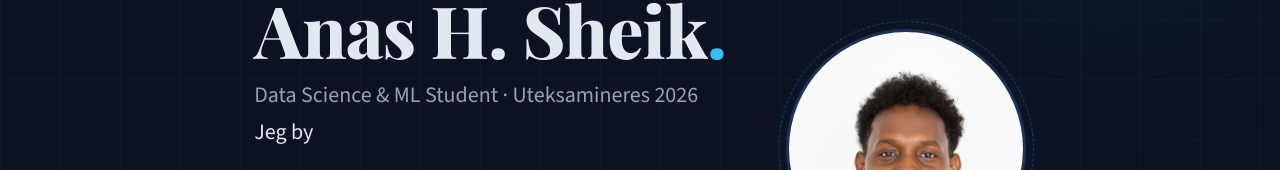
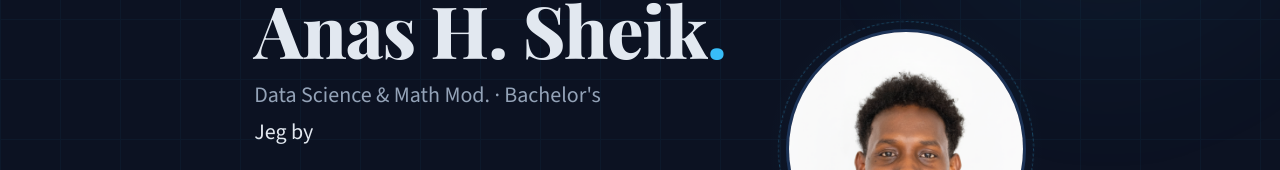
Before and after one commit to anashsheik/portfolio, a React (Vite) app: page / in a window 1280 px wide. Shown: the part 281-451 px from the top of the page. Built offline with nearby package versions, Linux system fonts and the light colour scheme.

Commit message:
Oppdatering

```diff
--- a/src/App.jsx
+++ b/src/App.jsx
@@ -462,7 +462,7 @@ export default function Portfolio() {
               </FadeIn>
               <FadeIn delay={0.1}>
                 <p style={{ fontSize: "clamp(16px, 2.5vw, 22px)", color: t.textMuted, fontWeight: 300, marginBottom: 8 }}>
-                  Data Science & ML Student · Uteksamineres 2026
+                  Data Science & Math Mod. · Bachelor's
                 </p>
               </FadeIn>
               <FadeIn delay={0.2}>
```
